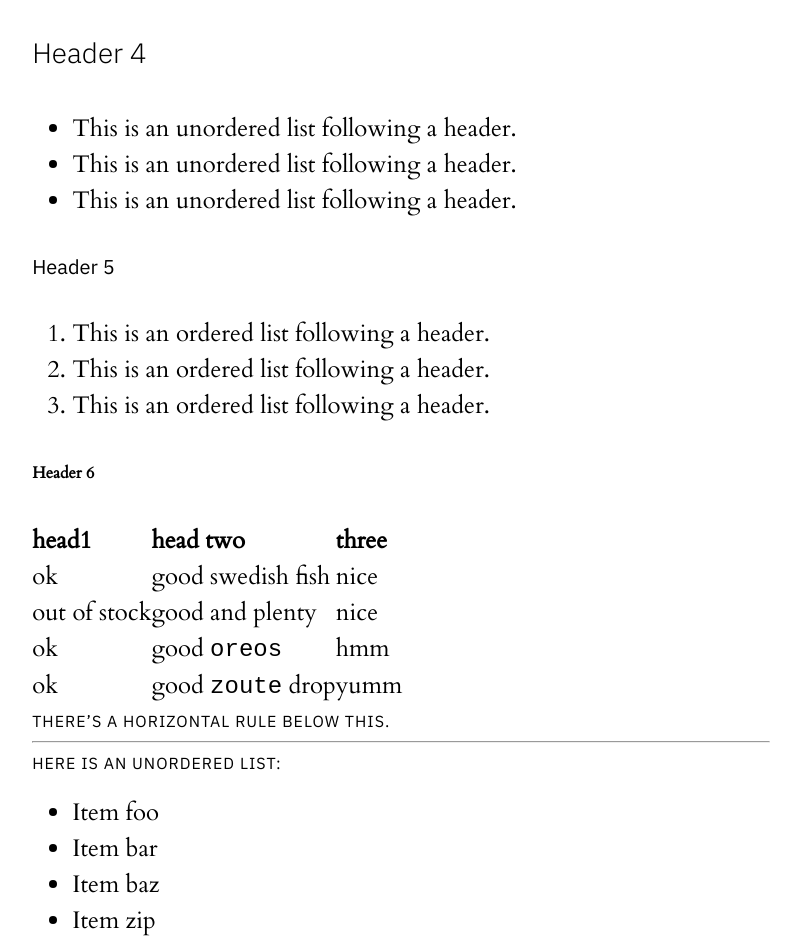
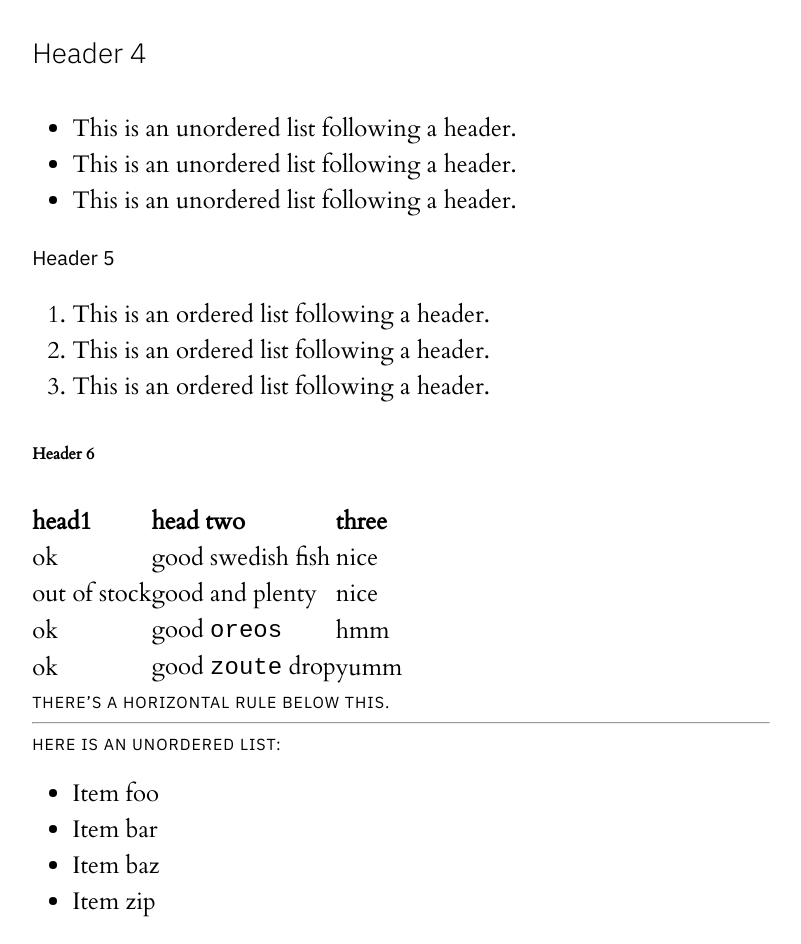
Before and after one commit to Designing-Hope/designing-hope.github.io, a Jekyll site: the page built from index.md, in a window 1280 px wide. Shown: the part 1858-2802 px from the top of the page, without its empty margins (239-1040 px from the left). Built offline with Jekyll 4.4.1, drawn with Linux system fonts in a browser that asks for light colours.

Commit message:
Spacing tweaks

```diff
--- a/_sass/main.scss
+++ b/_sass/main.scss
@@ -93,6 +93,10 @@ h5 {
     font-family: "IBM Plex Sans", sans-serif;
     font-size: 20px;
     font-weight: 400;
+     margin-block-start: .25em;
+    margin-block-end: .25em;
+    margin-inline-start: 0px;
+    margin-inline-end: 0px;
     -webkit-font-smoothing: antialiased;
     -moz-osx-font-smoothing: grayscale;
 }
```
